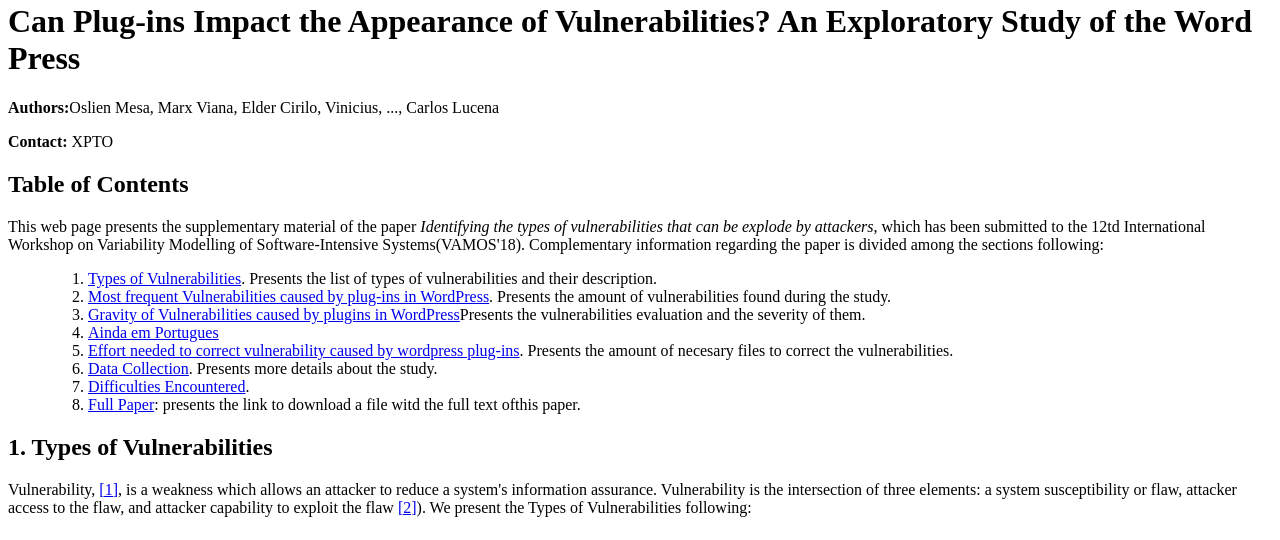
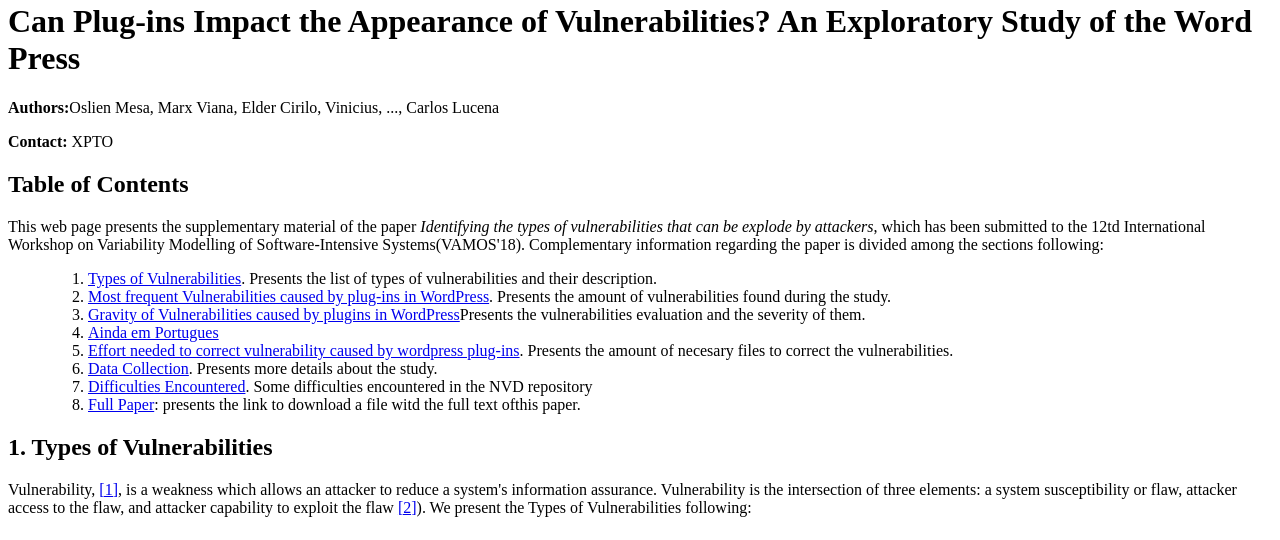
Before and after one commit to omesa1984/SPLC18, a plain HTML site: page index.html in a window 1280 px wide. Shown: the part 200-740 px from the top of the page. Drawn offline with Linux system fonts and the light colour scheme.

Commit message:
Coment Diff
Coment Diff

```diff
--- a/index.html
+++ b/index.html
@@ -57,7 +57,7 @@
 			<li><a
 				href="https://marxviana.github.io/vamos2018/index.html#datacollection">Data Collection</a>. Presents more details about the study.</li>
 			<li><a
-				href="https://marxviana.github.io/vamos2018/index.html#difficulties">Difficulties Encountered</a>.</li>
+				href="https://marxviana.github.io/vamos2018/index.html#difficulties">Difficulties Encountered</a>. Some difficulties encountered in the NVD repository</li>
 			<li><a href="https://marxviana.github.io/vamos2018/index.html#fullpaper">Full Paper</a>: presents the link to download a file witd the full text ofthis paper.</li>
 		</blockquote>
 
```
